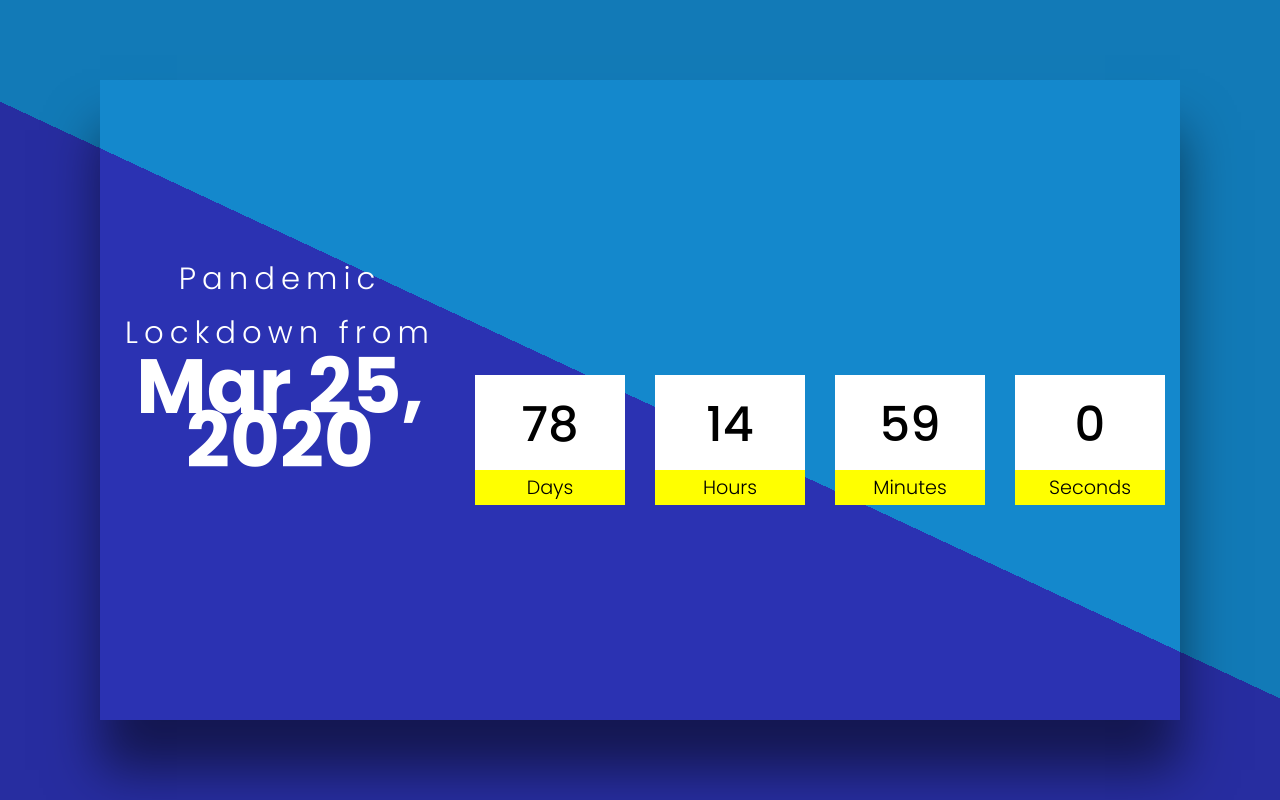
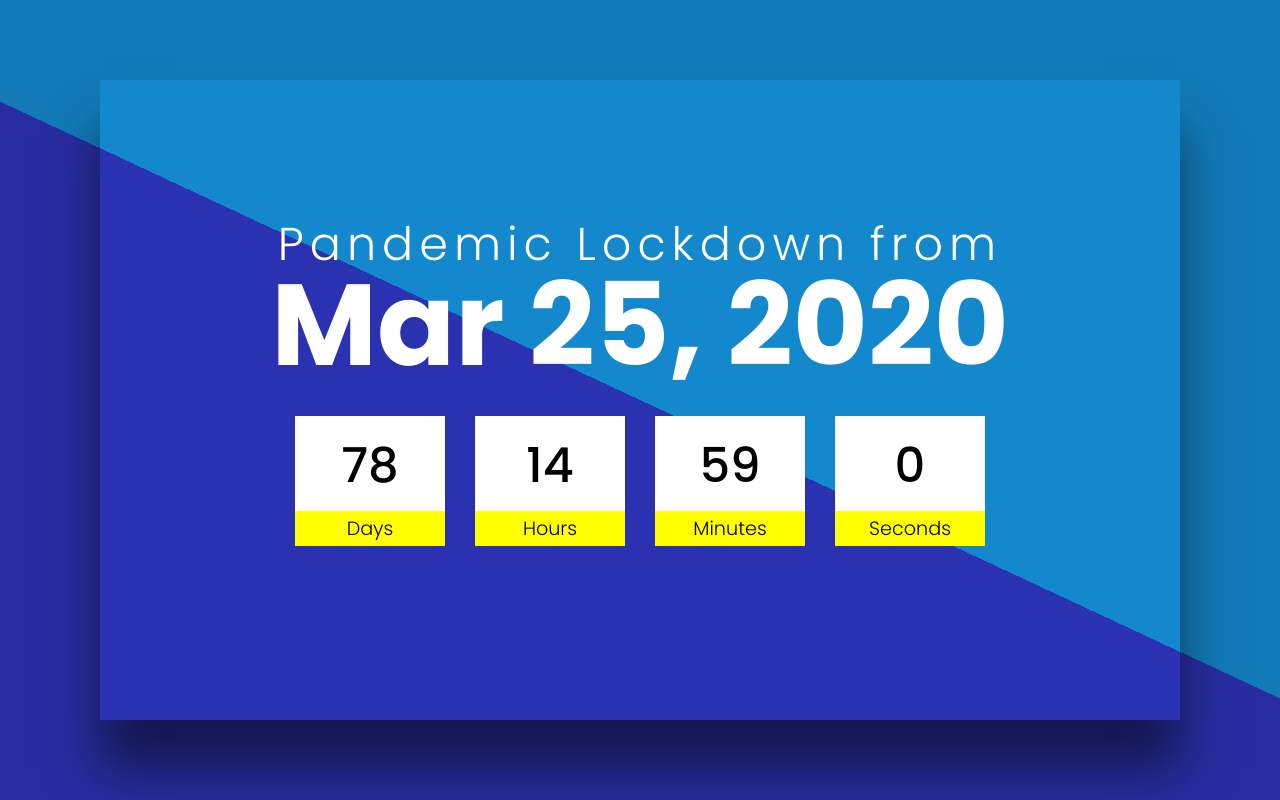
Before and after one commit to PPranesh/LockdownDayCounts, a plain HTML site: page index.html in a window 1280 px wide. Drawn offline with Linux system fonts and the light colour scheme.

Commit message:
Update style.css

```diff
--- a/style.css
+++ b/style.css
@@ -23,13 +23,14 @@ html {
 	display: flex;
 	justify-content: center;
 	align-items: center;
+	flex-direction: column;
 	box-shadow: 0 50px 50px rgba(0,0,0,.5),
 				0 0px 0px 100px rgba(0,0,0,.1);
 }
 
 .container h2 {
 	text-align: center;
-	font-size: 6vw;
+	font-size: 9vw;
 	line-height: 0.7em;
 	color: #FFF;
 	margin-top: -80px;
```
